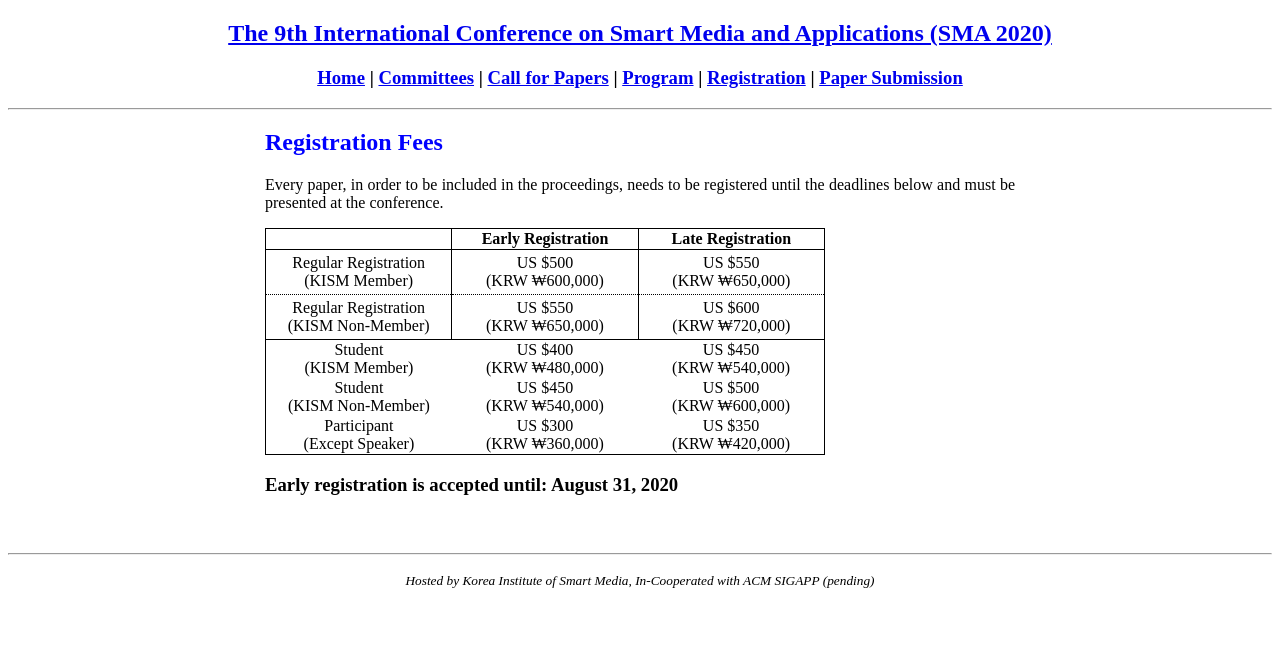
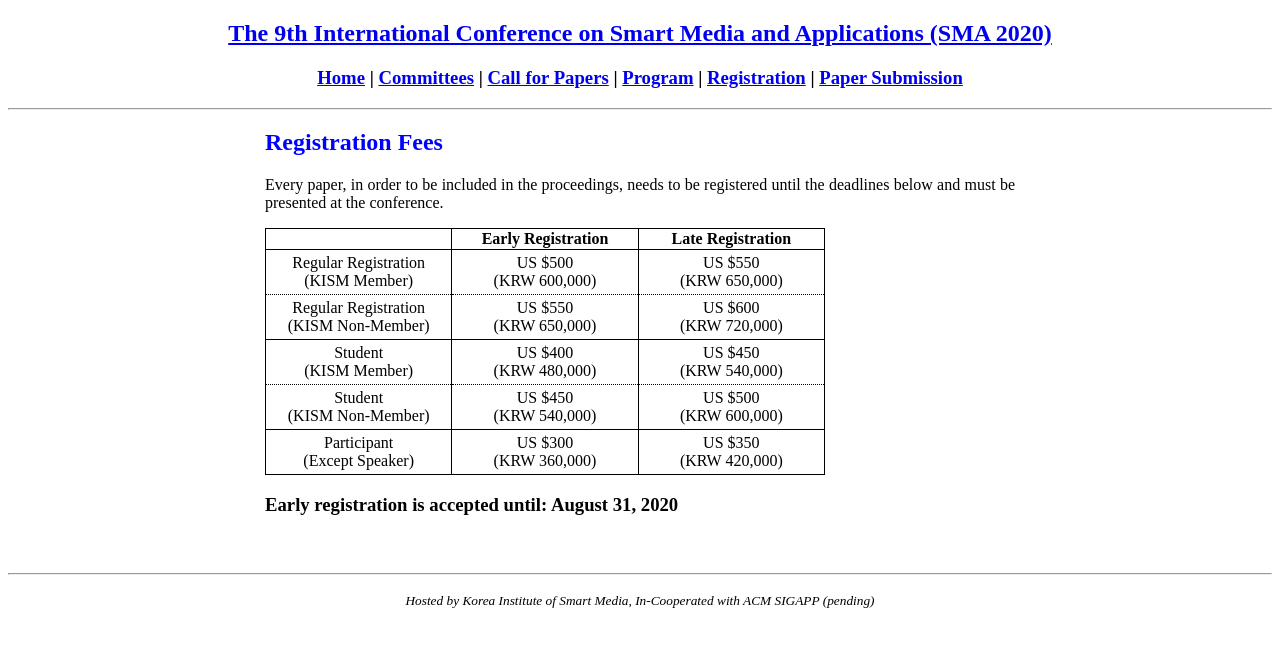
Before and after one commit to icea-conf/sma-2020.github.io, a Jekyll site: the page built from registration/index.html, in a window 1280 px wide. Shown: the top 647 px of the page. Built offline with Jekyll 4.4.1, drawn with Linux system fonts in a browser that asks for light colours.

Commit message:
Update index.html

```diff
--- a/registration/index.html
+++ b/registration/index.html
@@ -25,11 +25,11 @@ title: SMA 2020
                                    </td>
                                    <td class="tcontent1">
                                         US $500<br>
-                                        (KRW ₩600,000)
+                                        (KRW 600,000)
                                    </td>
                                    <td class="tcontent1">
                                         US $550<br>
-                                        (KRW ₩650,000)
+                                        (KRW 650,000)
                                    </td>
                               </tr>
                               <tr>
@@ -39,53 +39,53 @@ title: SMA 2020
                                    </td>
                                    <td class="tcontent2">
                                         US $550<br>
-                                        (KRW ₩650,000)
+                                        (KRW 650,000)
                                    </td>
                                    <td class="tcontent2">
                                         US $600<br>
-                                        (KRW ₩720,000)
+                                        (KRW 720,000)
                                    </td>
                               </tr>
                               <tr>
-                                   <td>
+                                   <td class="tcontent1">
                                         Student<br>
                                         (KISM Member)
                                    </td>
-                                   <td>
+                                   <td class="tcontent1">
                                         US $400<br>
-                                        (KRW ₩480,000)
+                                        (KRW 480,000)
                                    </td>
-                                   <td>
+                                   <td class="tcontent1">
                                         US $450<br>
-                                        (KRW ₩540,000)
+                                        (KRW 540,000)
                                    </td>
                               </tr>
                               <tr>
-                                   <td>
+                                   <td class="tcontent2">
                                         Student<br>
                                         (KISM Non-Member)
                                    </td>
-                                   <td>
+                                   <td class="tcontent2">
                                         US $450<br>
-                                        (KRW ₩540,000)
+                                        (KRW 540,000)
                                    </td>
-                                   <td>
+                                   <td class="tcontent2">
                                         US $500<br>
-                                        (KRW ₩600,000)
+                                        (KRW 600,000)
                                    </td>
                               </tr>
                               <tr>
-                                   <td>
+                                   <td class="tcontent1">
                                         Participant<br>
                                         (Except Speaker)
                                    </td>
-                                   <td>
+                                   <td class="tcontent1">
                                         US $300<br>
-                                        (KRW ₩360,000)
+                                        (KRW 360,000)
                                    </td>
-                                   <td>
+                                   <td class="tcontent1">
                                         US $350<br>
-                                        (KRW ₩420,000)
+                                        (KRW 420,000)
                                    </td>
                               </tr>
                          </tbody>
```
